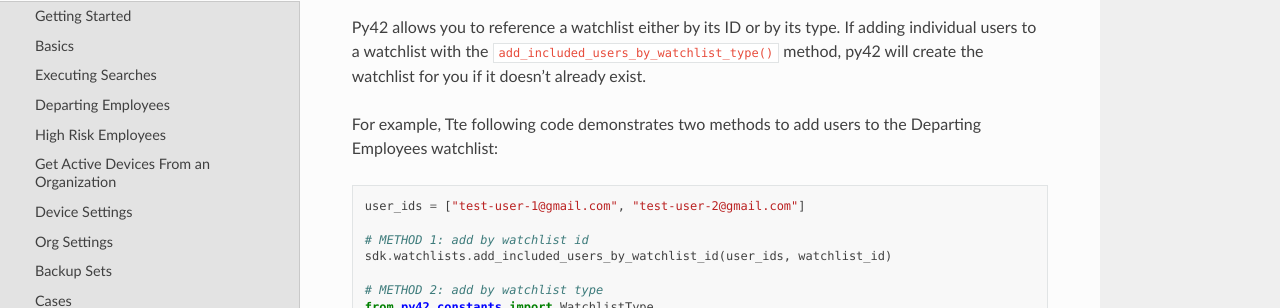
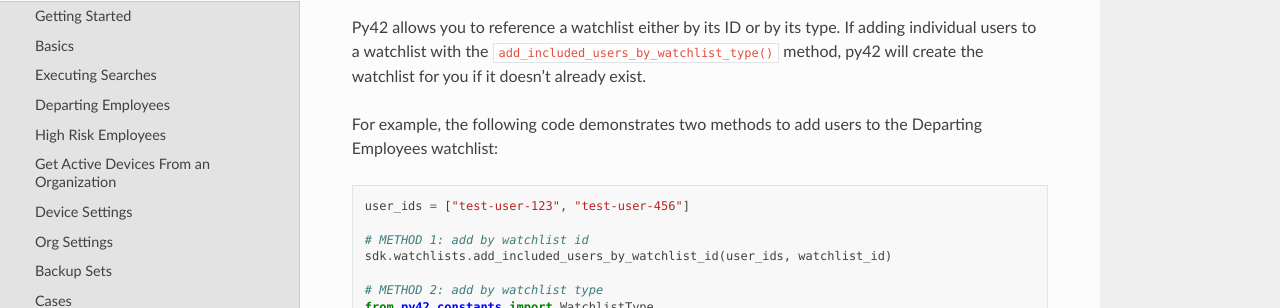
Before and after one commit to code42/py42, a Sphinx documentation site: the page built from docs/userguides/watchlists.md, in a window 1280 px wide and 900 px high, scrolled down 909 px. Shown: the part 209-517 px from the top of the window. Built offline with Sphinx 7.4.7 and the Read the Docs theme 2.0.0, drawn with Linux system fonts in a browser that asks for light colours; the version number is read from the project's files by our own code.

Commit message:
user guide typos

````diff
--- a/docs/userguides/watchlists.md
+++ b/docs/userguides/watchlists.md
@@ -48,10 +48,10 @@
 
 Py42 allows you to reference a watchlist either by its ID or by its type. If adding individual users to a watchlist with the `add_included_users_by_watchlist_type()` method, py42 will create the watchlist for you if it doesn't already exist.
 
-For example, Tte following code demonstrates two methods to add users to the Departing Employees watchlist:
+For example, the following code demonstrates two methods to add users to the Departing Employees watchlist:
 
 ```python
-user_ids = ["test-user-1@gmail.com", "test-user-2@gmail.com"]
+user_ids = ["test-user-123", "test-user-456"]
 
 # METHOD 1: add by watchlist id
 sdk.watchlists.add_included_users_by_watchlist_id(user_ids, watchlist_id)
````
